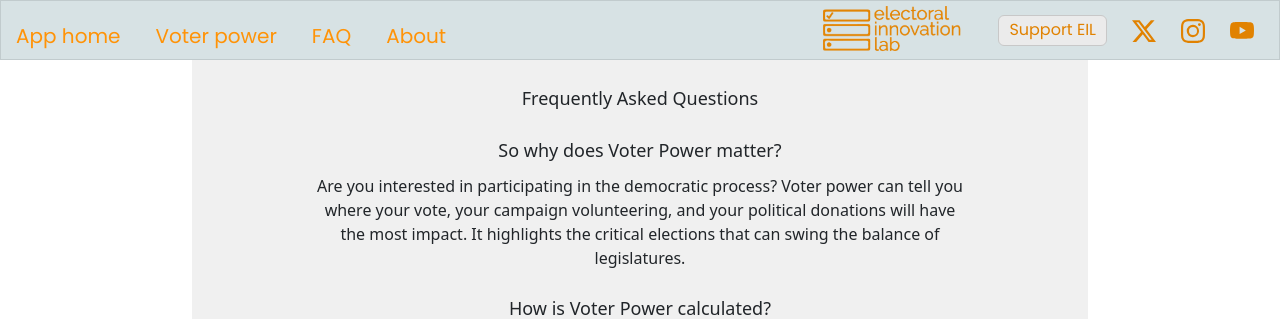
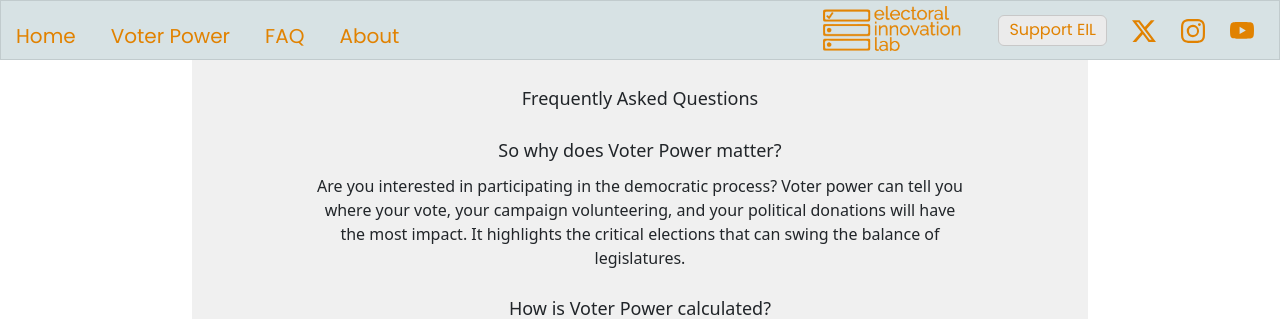
Before and after one commit to PJSuoc/Maximizer-App, a Flask app: page /faq in a window 1280 px wide. Shown: the top 319 px of the page. Run offline with Flask 3, Linux system fonts and the light colour scheme; parts of the project's set-up code (start-up, migrations or seed data) failed here and were passed over; some libraries are stand-ins or nearby versions.

Commit message:
Please let me out of this file issue

```diff
--- a/server/templates/layout.html
+++ b/server/templates/layout.html
@@ -51,14 +51,14 @@ select option {
 
         padding-left: 15px !important;
         padding-right: 20px !important;
-        color: rgb(255, 147, 7);
+        color: rgb(225, 130, 0);
         font-size: 20px;
     }
 
     .navbar .navbar-brand {
         padding-left: 15px !important;
         padding-right: 15px !important;
-        color: rgb(255, 147, 7);
+        color: rgb(225, 130, 0);
         font-size: 20px;
     }
 
@@ -77,8 +77,8 @@ select option {
 
 
                 <div class="nav col" id="left-navbar">
-                    <a class="nav-link" href="/"><b>App home</b></a>
-                    <a class="nav-link" href="/voter-power"><b>Voter power</b></a>
+                    <a class="nav-link" href="/"><b>Home</b></a>
+                    <a class="nav-link" href="/voter-power"><b>Voter Power</b></a>
                     <a class="nav-link" href="/faq"><b>FAQ</b></a>
                     <a class="nav-link" href="/about"><b>About</b></a>
                 </div>
```
